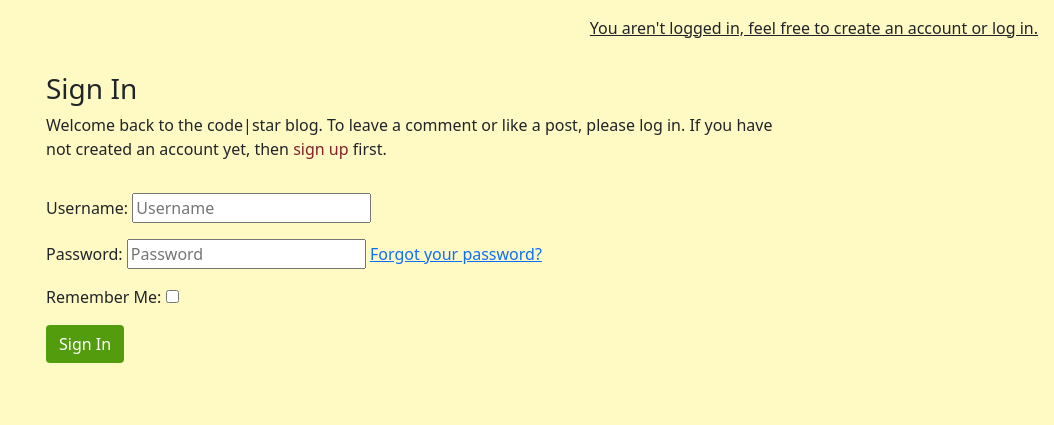
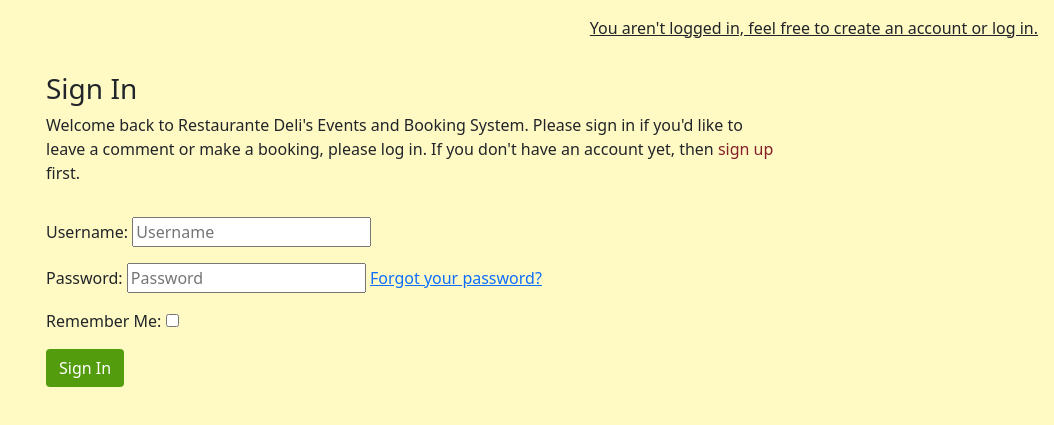
Before and after one commit to JoeOrtiz1995/Deli-Events-and-Bookings, a Django app: page /accounts/login/ in a window 1280 px wide. Shown: the part 60-485 px from the top of the page, without its empty margins (226-1280 px from the left). Run offline with Django 4.2, Linux system fonts and the light colour scheme; some libraries are stand-ins or nearby versions.

Commit message:
Add to README

```diff
--- a/templates/account/login.html
+++ b/templates/account/login.html
@@ -12,9 +12,9 @@
         <div class="col-md-8 mt-3 offset-md-2">
             <h3>{% trans "Sign In" %}</h3>
 
-            <p>{% blocktrans %}Welcome back to the code|star blog. To leave a comment or like a post, please log in. If
-                you
-                have not created an account yet, then <a class="link" href="{{ signup_url }}">sign up</a>
+            <p>{% blocktrans %}Welcome back to Restaurante Deli's Events and Booking System.
+                Please sign in if you'd like to leave a comment or make a booking, please log in.
+                If you don't have an account yet, then <a class="link" href="{{ signup_url }}">sign up</a>
                 first.{% endblocktrans %}</p>
         </div>
     </div>
```
Also changed, not shown: README.md.
